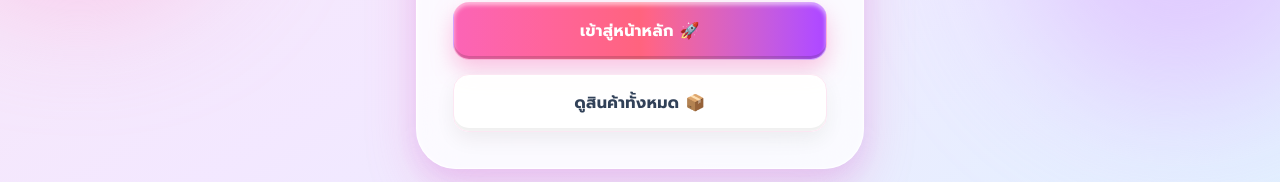
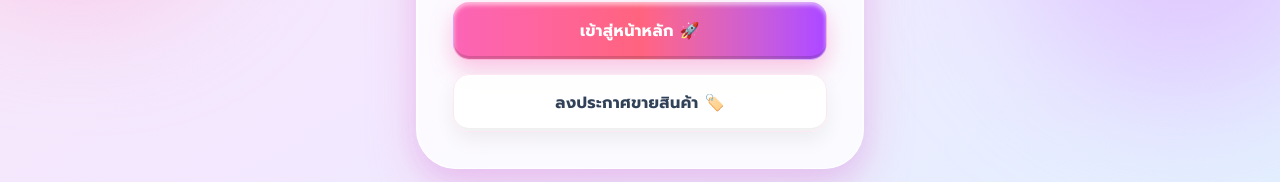
Before and after one commit to palisun47-lang/campus-marketplace, a Next.js app: page / in a window 1280 px wide. Shown: the part 492-674 px from the top of the page. Built offline with nearby package versions, Linux system fonts and the light colour scheme.

Commit message:
Update button labels and comments in page.tsx

```diff
--- a/app/page.tsx
+++ b/app/page.tsx
@@ -67,7 +67,6 @@ export default function LandingPage() {
             border-2 border-white/70 animate-jelly-loop">
             <span className="text-4xl filter drop-shadow-md select-none">🛍️✨</span>
           </div>
-          {/* เงาสะท้อนใต้อิโมจิ */}
           <div className="absolute -bottom-2 left-1/2 -translate-x-1/2 w-16 h-3 bg-pink-400/30 rounded-full blur-md" />
         </div>
 
@@ -81,9 +80,9 @@ export default function LandingPage() {
           </p>
         </div>
 
-        {/* 🔘 ปุ่มกดเยลลี่นูน 3D (Jelly Buttons) */}
+        {/* 🔘 ปุ่มกดเยลลี่นูน 3D */}
         <div className="w-full space-y-3.5 pt-2">
-          {/* ปุ่มหลัก */}
+          {/* ปุ่มเข้าสู่หน้าหลัก */}
           <Link
             href="/home"
             className="jelly-btn w-full flex items-center justify-center py-4 px-6
@@ -95,7 +94,7 @@ export default function LandingPage() {
             เข้าสู่หน้าหลัก 🚀
           </Link>
 
-          {/* ปุ่มรอง */}
+          {/* ปุ่มลงประกาศขายสินค้า (อัปเดตข้อความและลิงก์แล้ว) */}
           <Link
             href="/product"
             className="jelly-btn w-full flex items-center justify-center py-4 px-6
@@ -105,7 +104,7 @@ export default function LandingPage() {
               dark:shadow-[0_8px_20px_rgba(0,0,0,0.3),inset_0_1px_2px_rgba(255,255,255,0.1)]
               border border-pink-100 dark:border-slate-700 tracking-wide"
           >
-            ดูสินค้าทั้งหมด 📦
+            ลงประกาศขายสินค้า 🏷️
           </Link>
         </div>
 
```
